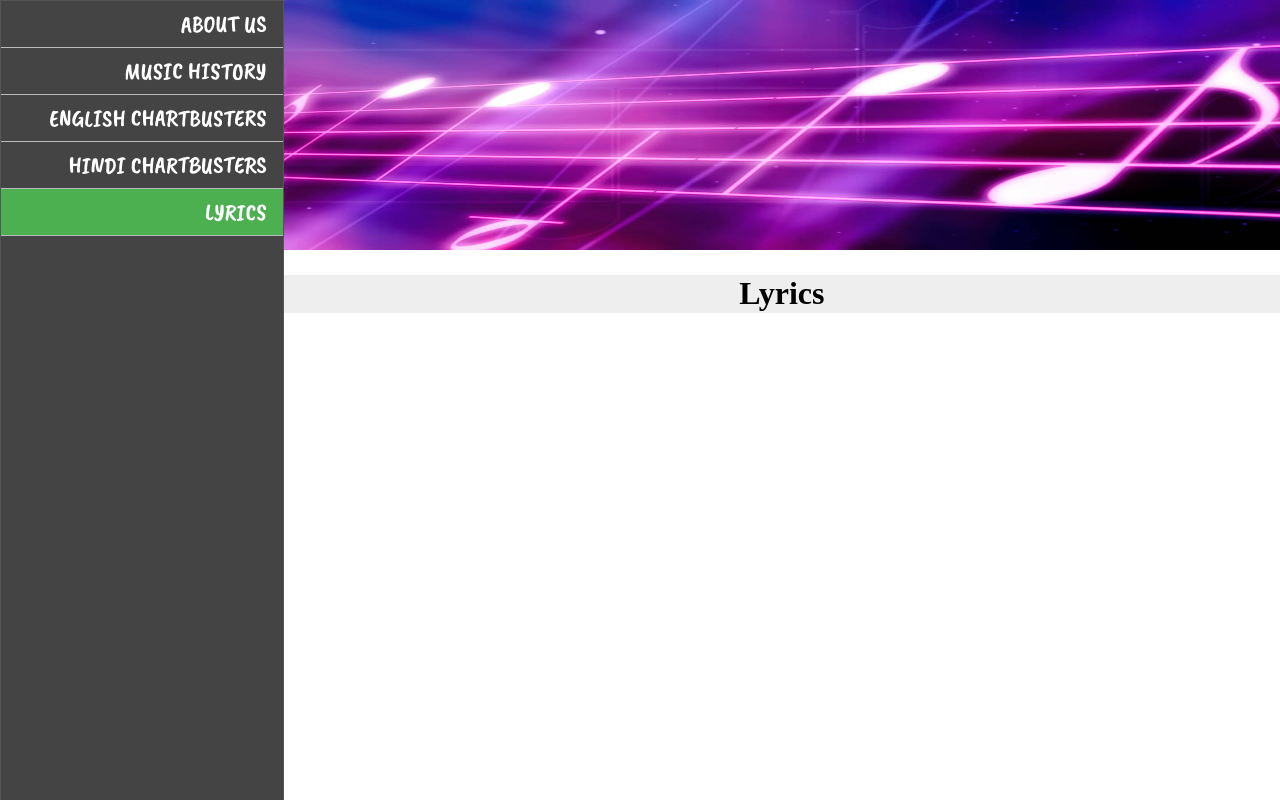
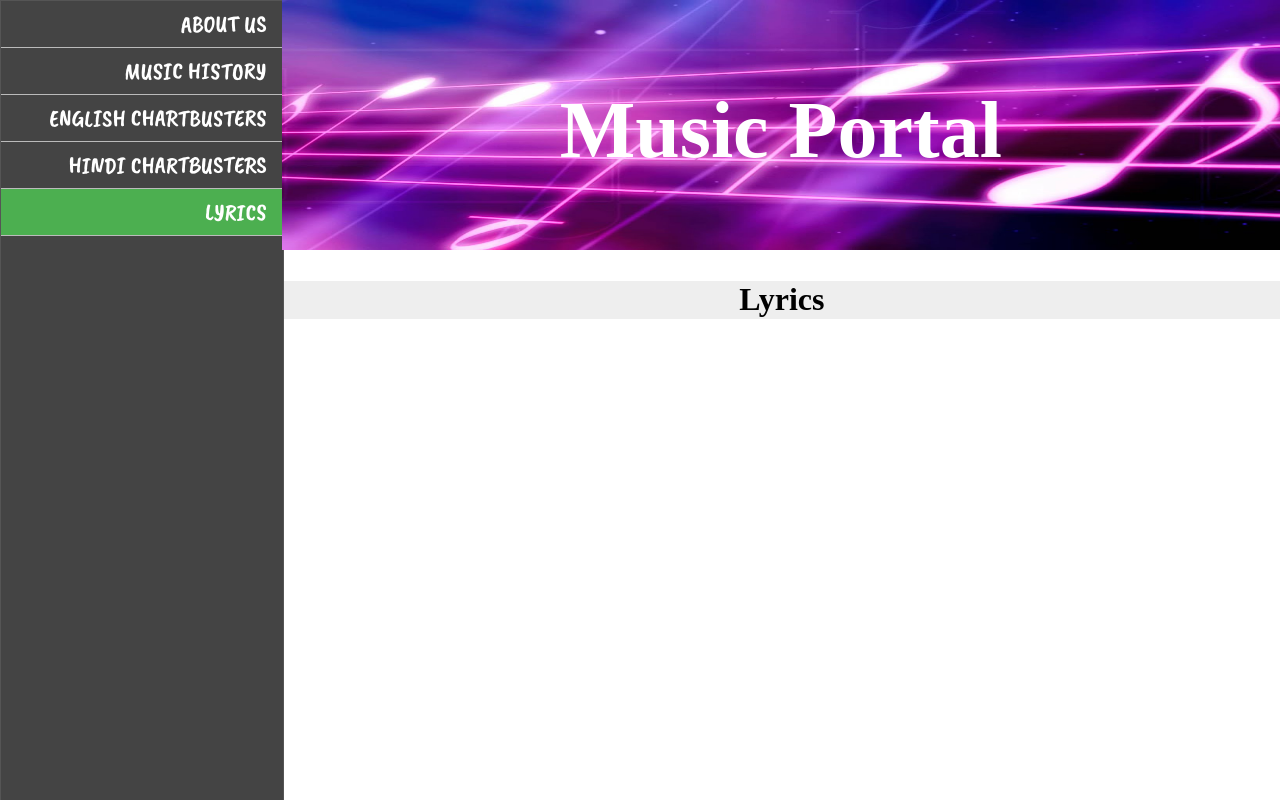
Before and after one commit to yash1rj/Music_Portal, a plain HTML site: page lyrics.html in a window 1280 px wide. Drawn offline with nearby package versions, Linux system fonts and the light colour scheme; a web font is replaced by a local one.

Commit message:
Update lyrics.html

```diff
--- a/lyrics.html
+++ b/lyrics.html
@@ -22,7 +22,10 @@
 			</nav>
 		</head>
 		<main>
+			<div class="container">
 			<img class="cover-image" src="./cover.jpg">
+			<div class="centered"><h1>Music Portal</h1></div>
+			</div>
 			<h1 class="sticky">Lyrics</h1>
 		</main>
 	</body>
```
